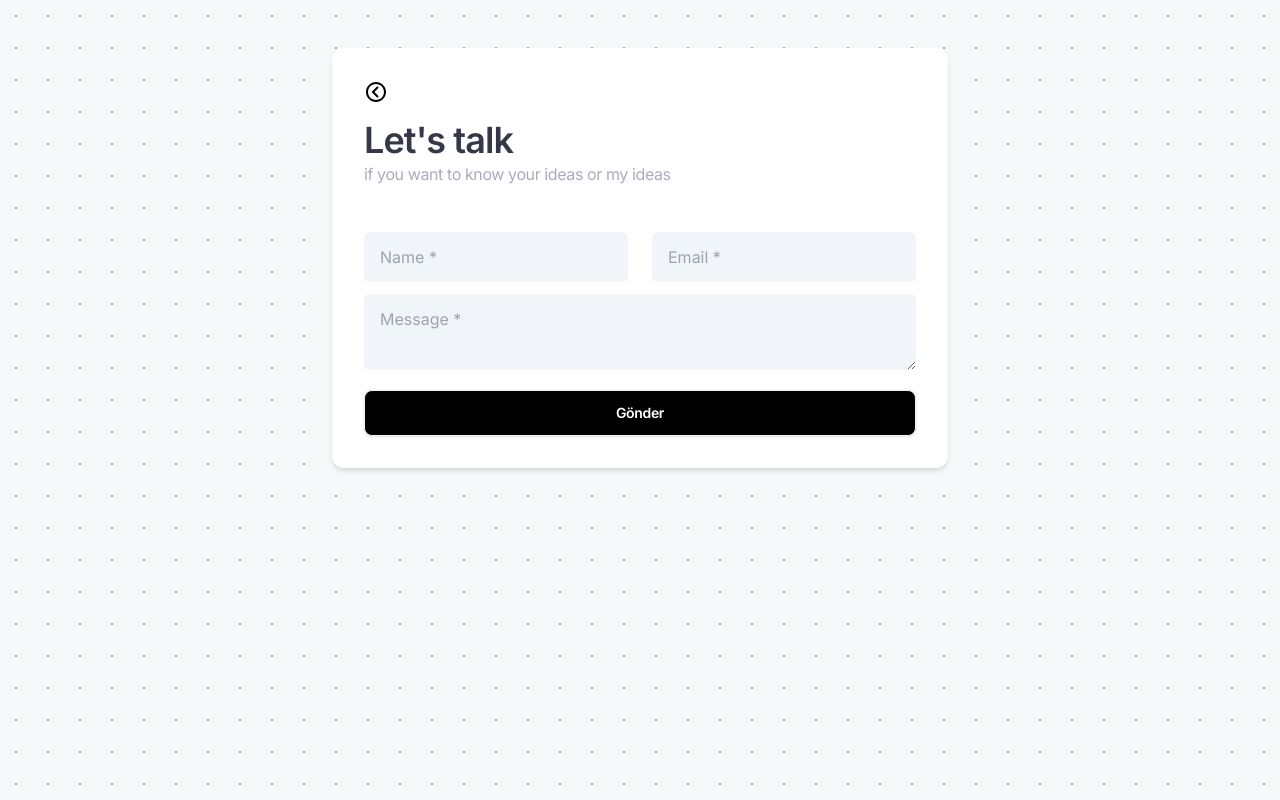
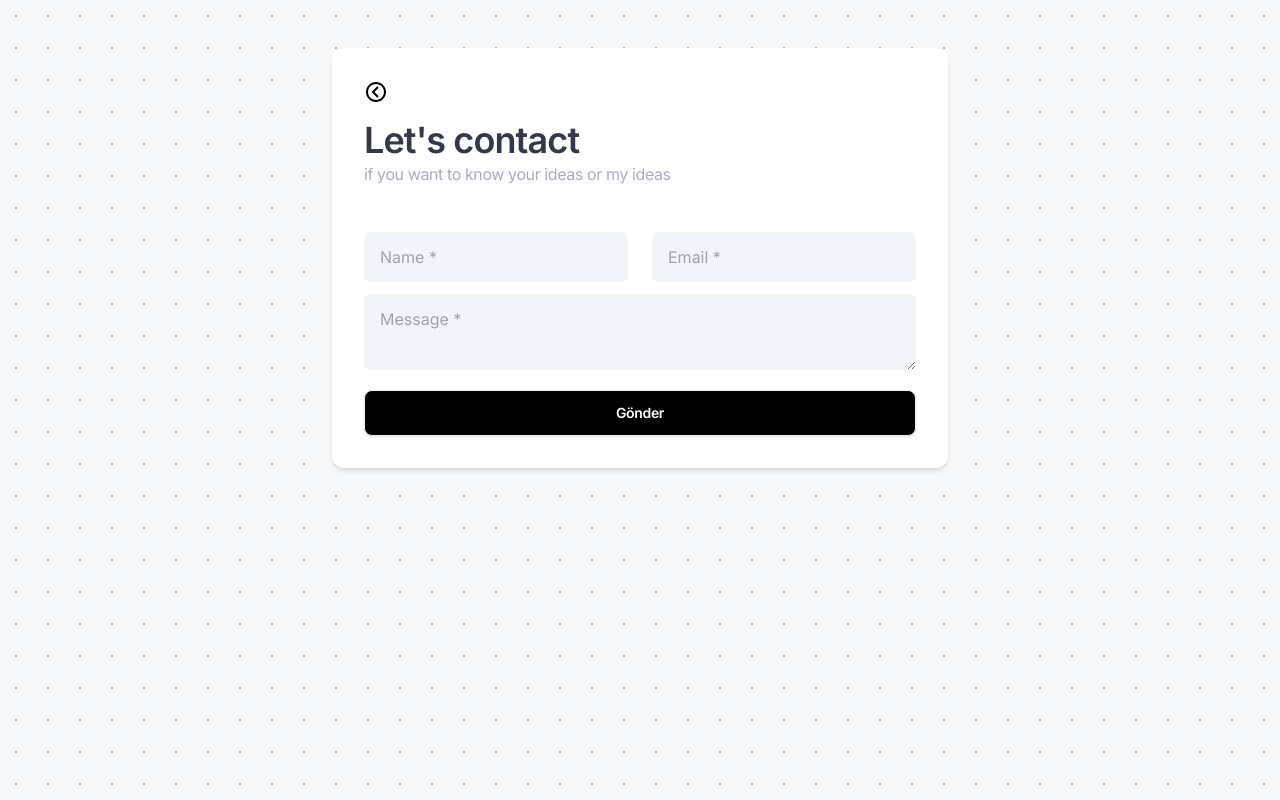
Before and after one commit to mesuttutsak/my-website, a Next.js app: page /contact in a window 1280 px wide. Built offline with nearby package versions, Linux system fonts and the light colour scheme.

Commit message:
content değiştirildi

```diff
--- a/pages/contact.tsx
+++ b/pages/contact.tsx
@@ -125,7 +125,7 @@ const Contact = () => {
                 <Link href={'/'} prefetch={true}>
                   <BiChevronLeftCircle size={24} />
                 </Link>
-                <Text tag="h1" customClassname={['mt-4']}>Let&apos;s talk</Text>
+                <Text tag="h1" customClassname={['mt-4']}>Let&apos;s contact</Text>
                 <Text> if you want to know your ideas or my ideas</Text>
               </div>
 
```
